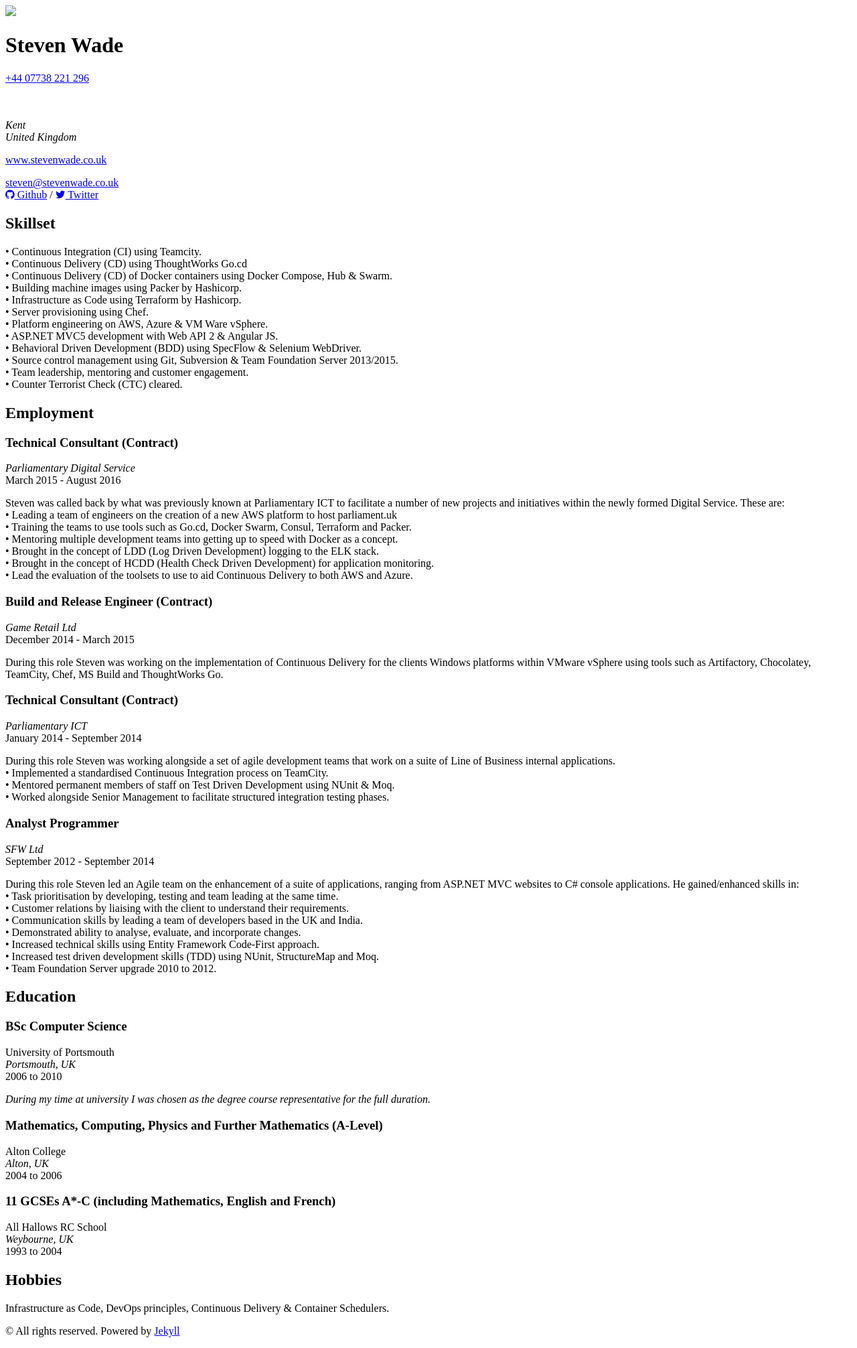
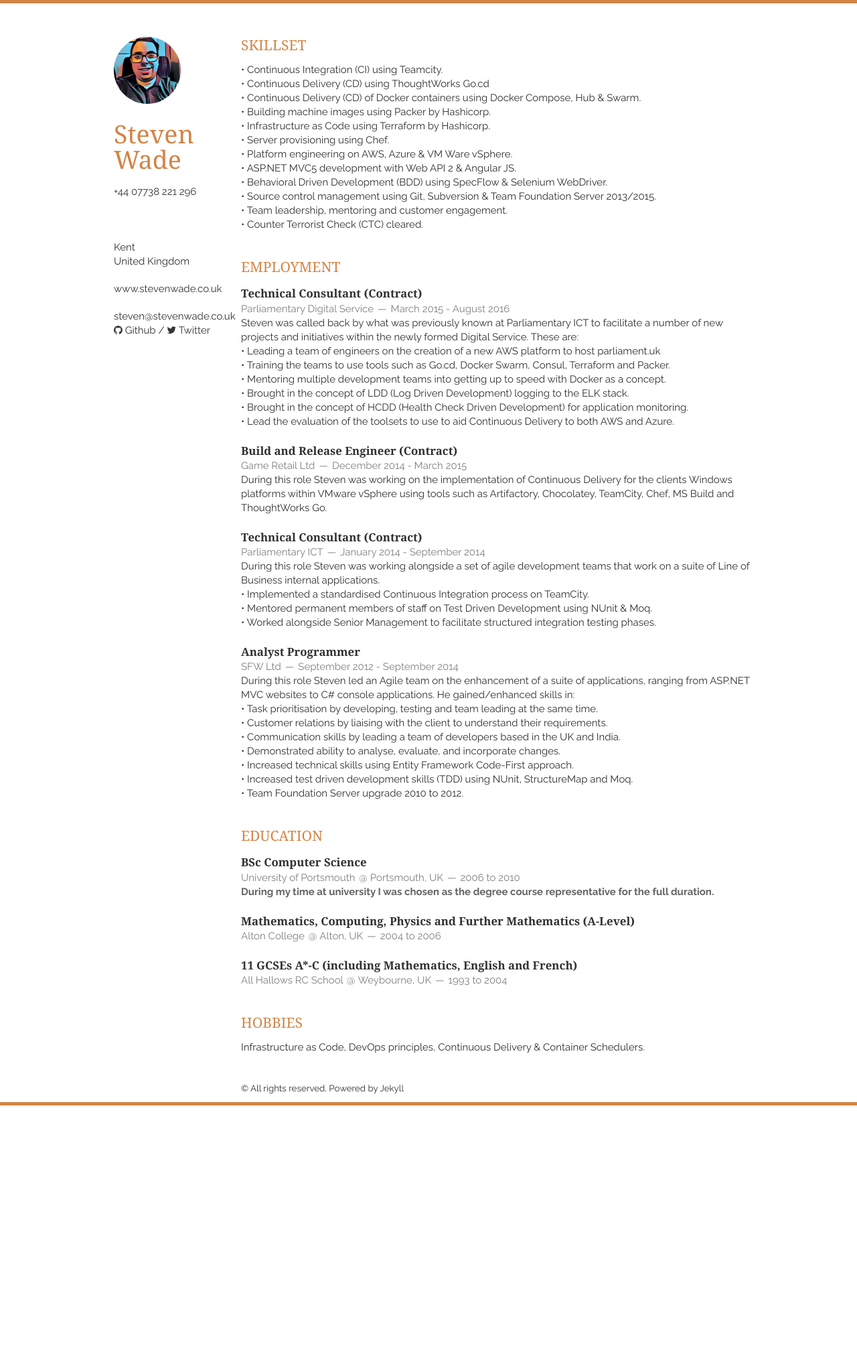
Before and after one commit to swade1987/resume, a Jekyll site: the page built from index.html, in a window 1280 px wide. Shown: the whole page at 67% size. Built offline with Jekyll 4.4.1, drawn with Linux system fonts in a browser that asks for light colours; nearby versions of some CDN libraries; Markdown is read by kramdown in place of the engine named in the settings; the list of posts is cut into pages by our own code; after the commit the page ends 1650 px from its top, so only the background shows below that.

```diff
--- a/_config.yml
+++ b/_config.yml
@@ -13,7 +13,7 @@ author: Steven Wade
 # edit this section with your information
 # biomadeira.github.io - all contents run on /vitae/
 # for a normal use at the base of the server change it to "/"
-baseurl: /resume
+baseurl: /resume/
 title: Steven Wade's Resume
 name: Steven Wade
 email: steven@stevenwade.co.uk
```
